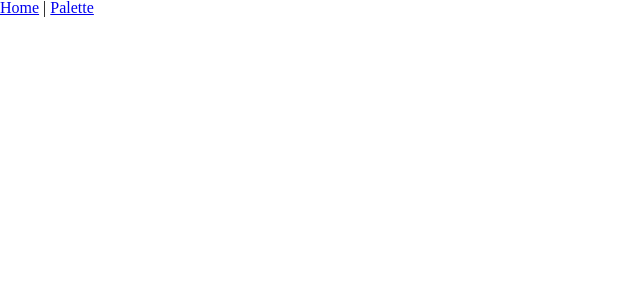
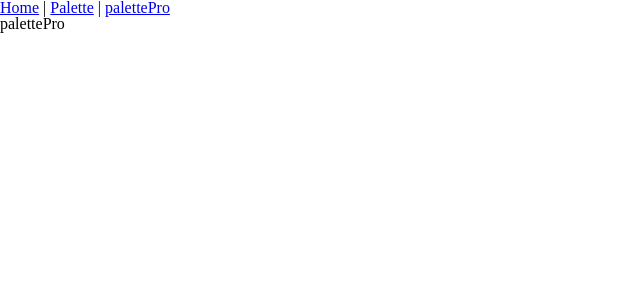
Before and after one commit to jsjzh/vue-tiny-code, a Vue app: page /palettePro in a window 1280 px wide. Shown: the top 300 px of the page, without its empty margins (0-640 px from the left). Built offline with nearby package versions, Linux system fonts and the light colour scheme.

Commit message:
说干就干 新建一个 palettePro =3=

```diff
--- a/src/App.vue
+++ b/src/App.vue
@@ -1,7 +1,8 @@
 <template>
   <div id="app">
     <router-link to="/">Home</router-link> |
-    <router-link to="/Palette">Palette</router-link>
+    <router-link to="/Palette">Palette</router-link> |
+    <router-link to="/palettePro">palettePro</router-link>
     <router-view />
   </div>
 </template>
--- a/src/components/palette/palette.vue
+++ b/src/components/palette/palette.vue
@@ -177,6 +177,7 @@ $paletteHeight: 200px;
   align-items: center;
 }
 .text-stage {
+  color: white;
   position: absolute;
   bottom: -30px;
   width: 100%;
--- /dev/null
+++ b/src/components/palettePro/palettePro.vue
@@ -0,0 +1,14 @@
+<template>
+  <div>
+    palettePro
+  </div>
+</template>
+
+
+<script>
+export default {};
+</script>
+
+
+<style scoped>
+</style>
--- a/src/router.js
+++ b/src/router.js
@@ -20,6 +20,12 @@ export default new Router({
       // which is lazy-loaded when the route is visited.
       component: () =>
         import( /* webpackChunkName: "about" */ './views/Palette.vue')
+    },
+    {
+      path: '/palettePro',
+      name: 'palettePro',
+      component: () =>
+        import( /* webpackChunkName: "about" */ './views/PalettePro.vue')
     }
   ]
 })
--- /dev/null
+++ b/src/views/PalettePro.vue
@@ -0,0 +1,16 @@
+<template>
+  <div>
+    <palette-pro></palette-pro>
+  </div>
+</template>
+
+<script>
+// @ is an alias to /src
+import palettePro from "@/components/palettePro/palettePro";
+export default {
+  components: { palettePro }
+};
+</script>
+
+<style lang="scss" scoped>
+</style>
```
